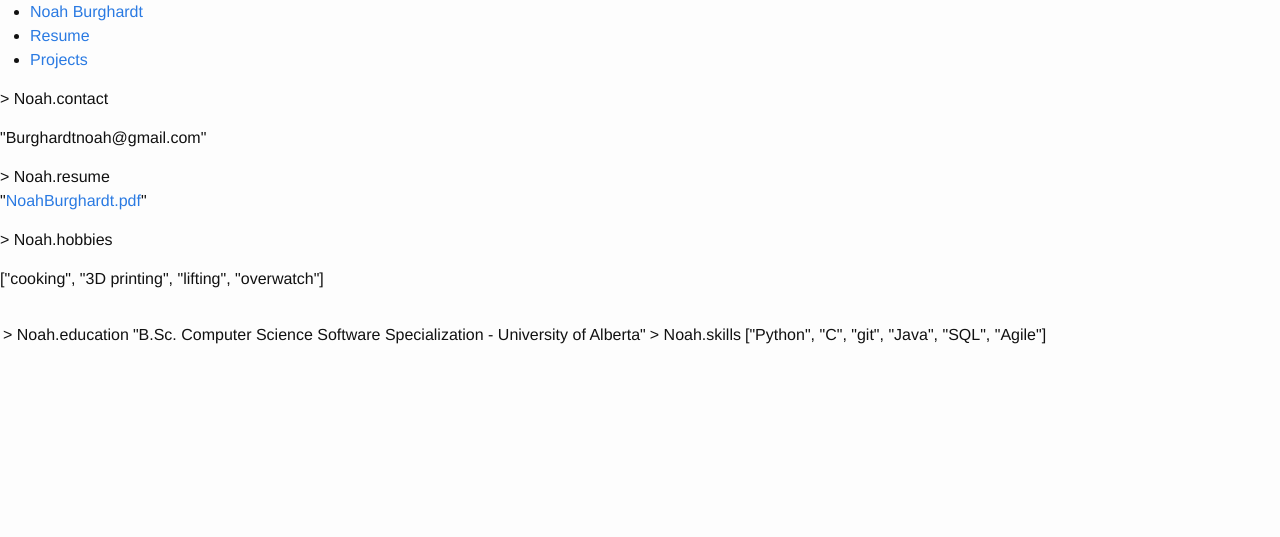
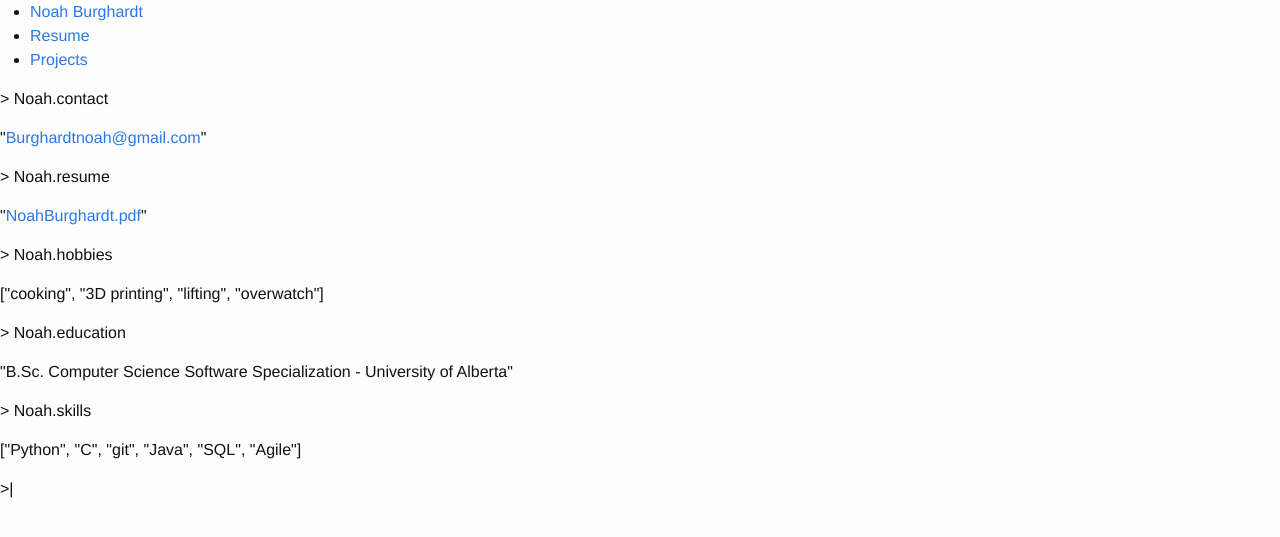
Before and after one commit to haondt/haondt.github.io, a Jekyll site: the page pages/aboutme.html, which Jekyll copies as it is, in a window 1280 px wide. Shown: the top 537 px of the page. Built offline with Jekyll 4.4.1, drawn with Linux system fonts in a browser that asks for light colours.

Commit message:
finished resume page

```diff
--- a/pages/aboutme.html
+++ b/pages/aboutme.html
@@ -15,19 +15,20 @@
 		</div>
 	</head>
 	<body>
-		<table class="cli">
-			<tr>
-				<tr class="cliIn"><p>&gt; Noah.contact</p></tr>
-				<tr class="cliOut"><p>"Burghardtnoah@gmail.com"</p></tr>
-				<tr class="cliIn">&gt; Noah.resume</tr>
-				<tr class="cliOut"><p>"<a href="../doc/NoahBurghardt.pdf">NoahBurghardt.pdf</a>"</p></tr>
-				<tr class="cliIn"><p>&gt; Noah.hobbies</p></tr>
-				<tr class="cliOut"><p>["cooking", "3D printing", "lifting", "overwatch"]</p></tr>
-				<td class="cliIn"><p>&gt; Noah.education</p></td>
-				<td class="cliOut"><p>"B.Sc. Computer Science Software Specialization - University of Alberta"</p></td>
-				<td class="cliIn"><p>&gt; Noah.skills</p></td>
-				<td class="cliOut"><p>["Python", "C", "git", "Java", "SQL", "Agile"]</p></td>
-			</tr>
-		</table>
+		<!-- pseudo commandline -->
+		<div class="cli centerContent">
+			<div class="cliFill"></div>
+			<div class="cliIn"><p>&gt; Noah.contact</p></div>
+			<div class="cliOut"><p>"<a href="mailto:BurghardtNoah@gmail.com?">Burghardtnoah@gmail.com</a>"</p></div>
+			<div class="cliIn"><p>&gt; Noah.resume</p></div>
+			<div class="cliOut"><p>"<a href="../doc/NoahBurghardt.pdf">NoahBurghardt.pdf</a>"</p></div>
+			<div class="cliIn"><p>&gt; Noah.hobbies</p></div>
+			<div class="cliOut"><p>["cooking", "3D printing", "lifting", "overwatch"]</p></div>
+			<div class="cliIn"><p>&gt; Noah.education</p></div>
+			<div class="cliOut"><p>"B.Sc. Computer Science Software Specialization - University of Alberta"</p></div>
+			<div class="cliIn"><p>&gt; Noah.skills</p></div>
+			<div class="cliOut"><p>["Python", "C", "git", "Java", "SQL", "Agile"]</p></div>
+			<div class="cliEnd cliIn"><p>&gt;|</p></div>
+		</div>
 	</body>
 </html>
```
Also changed, not shown: css/main.css (+43 -0 lines).
